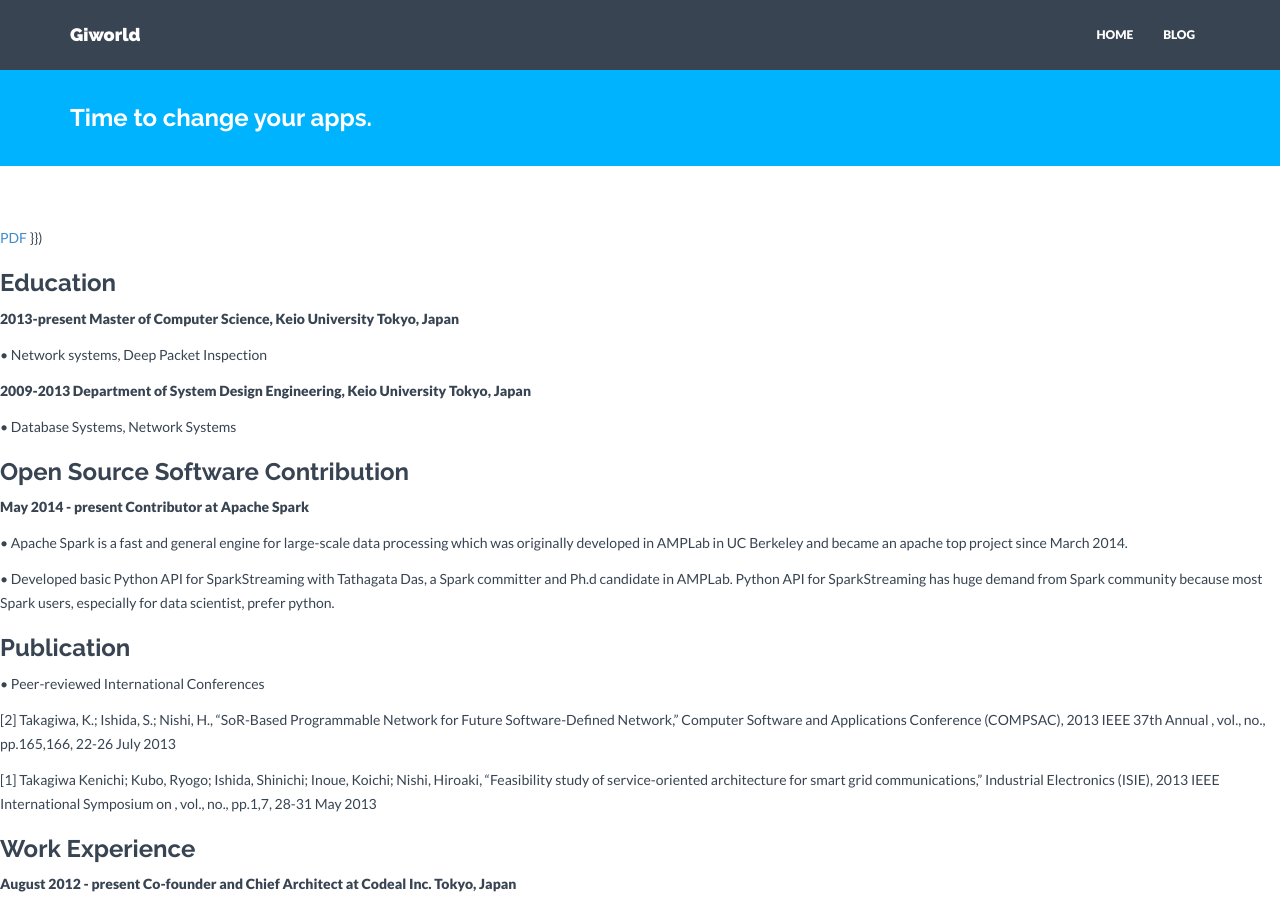
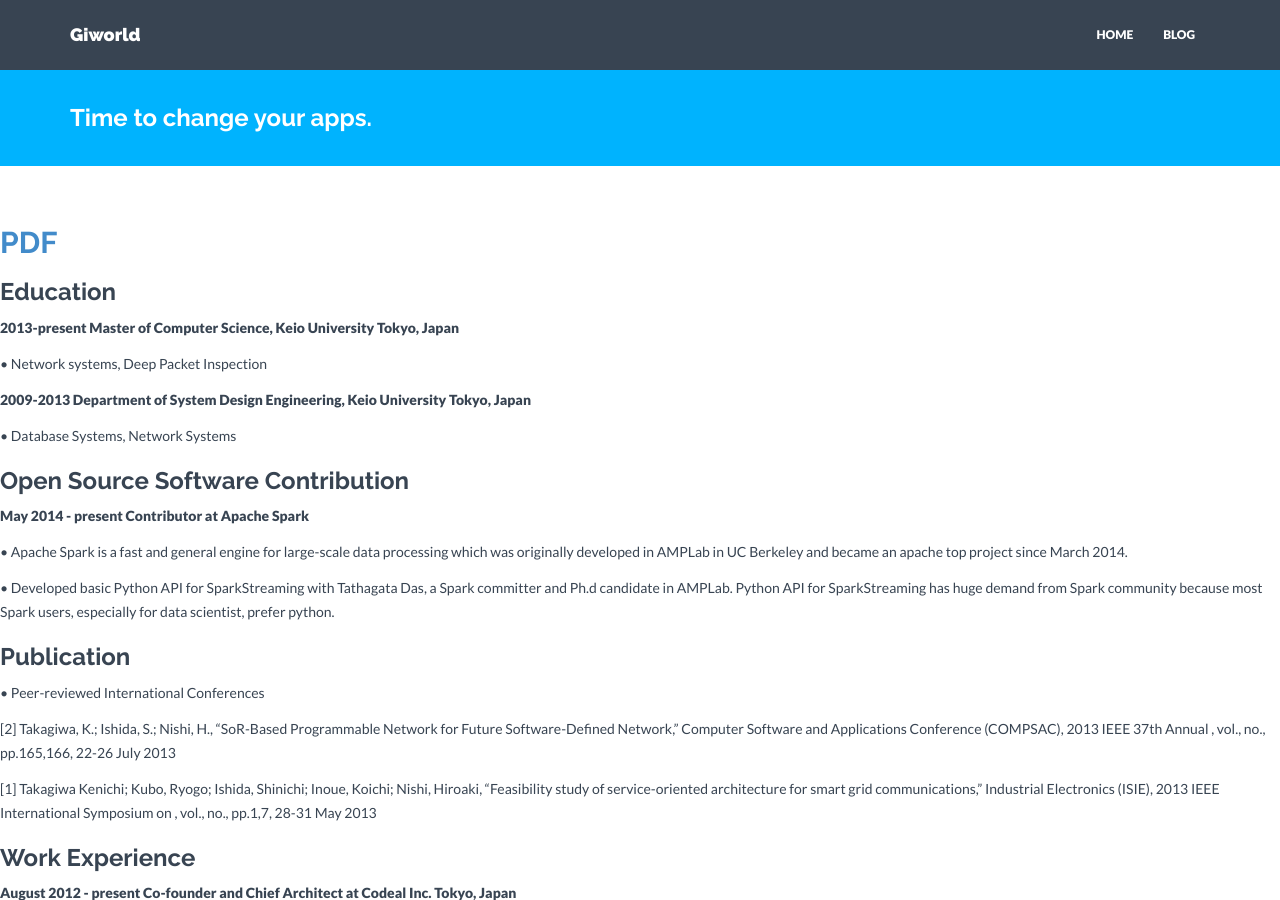
Before and after one commit to giwa/giworld.me, a Jekyll site: the page built from _posts/resume/2014-04-25-resume.markdown, in a window 1280 px wide and 900 px high. Built offline with Jekyll 4.4.1, drawn with Linux system fonts in a browser that asks for light colours; nearby versions of some CDN libraries.

Commit message:
fixed layout

```diff
--- a/_includes/resume.html
+++ b/_includes/resume.html
@@ -1,4 +1,4 @@
-<div id="container">
+<div class="container">
     <div class="row">
         {% if include.title %}<h3 id="top-resume">{{ include.title }}</h3>{% endif %}
         <div class="col-lg-8 col-lg-offset-2">
--- a/_posts/resume/2014-04-25-resume.markdown
+++ b/_posts/resume/2014-04-25-resume.markdown
@@ -5,7 +5,8 @@
 date: 2014-04-25 16:54:46
 author: Admin
 ---
-[PDF]({{ site.url }}/assets/downloads/resume/latest) }})
+
+## [PDF]({{ site.url }}/assets/downloads/resume/latest)
 
 ### Education
 **2013-present Master of Computer Science, Keio University Tokyo, Japan**
```
